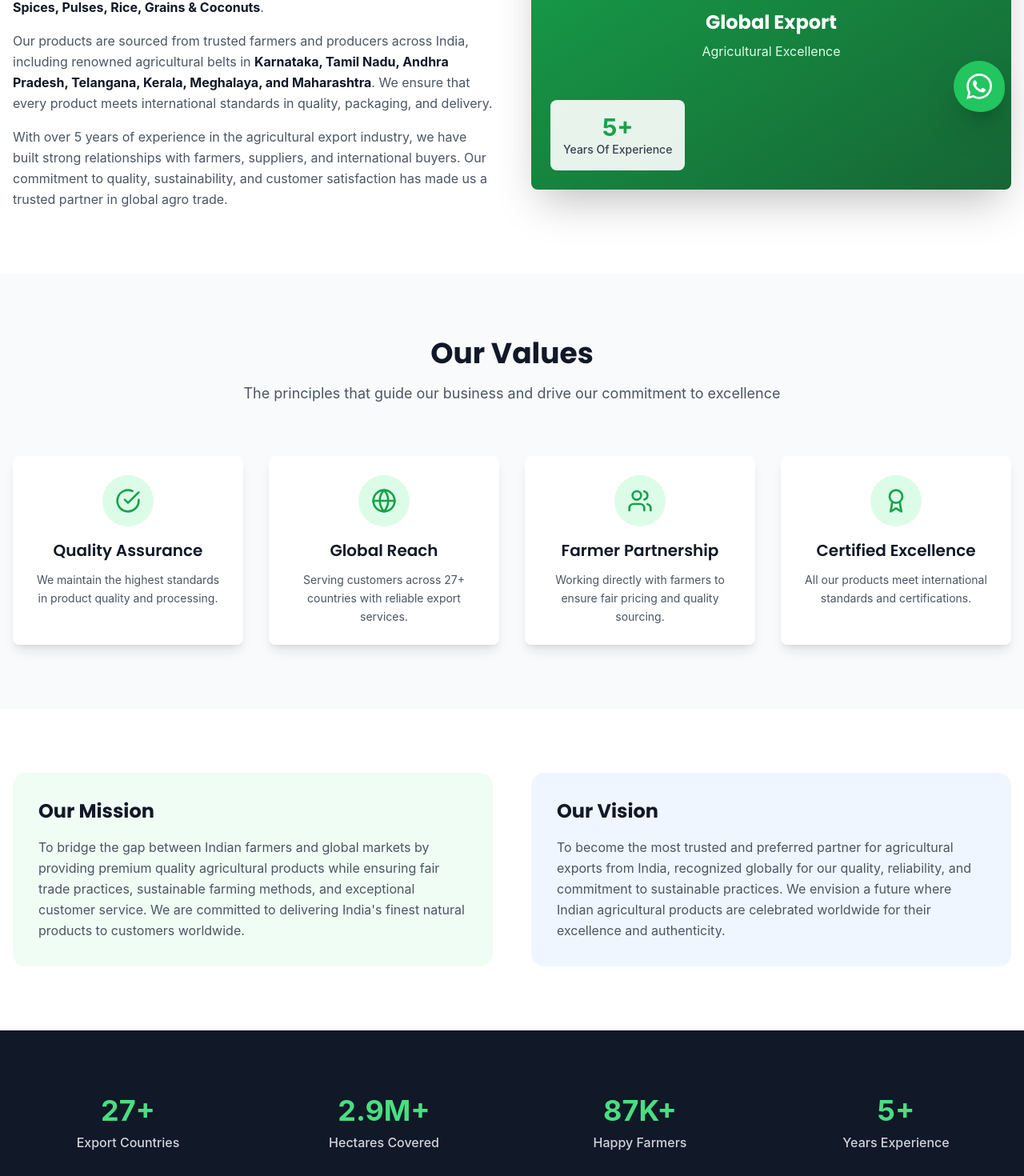
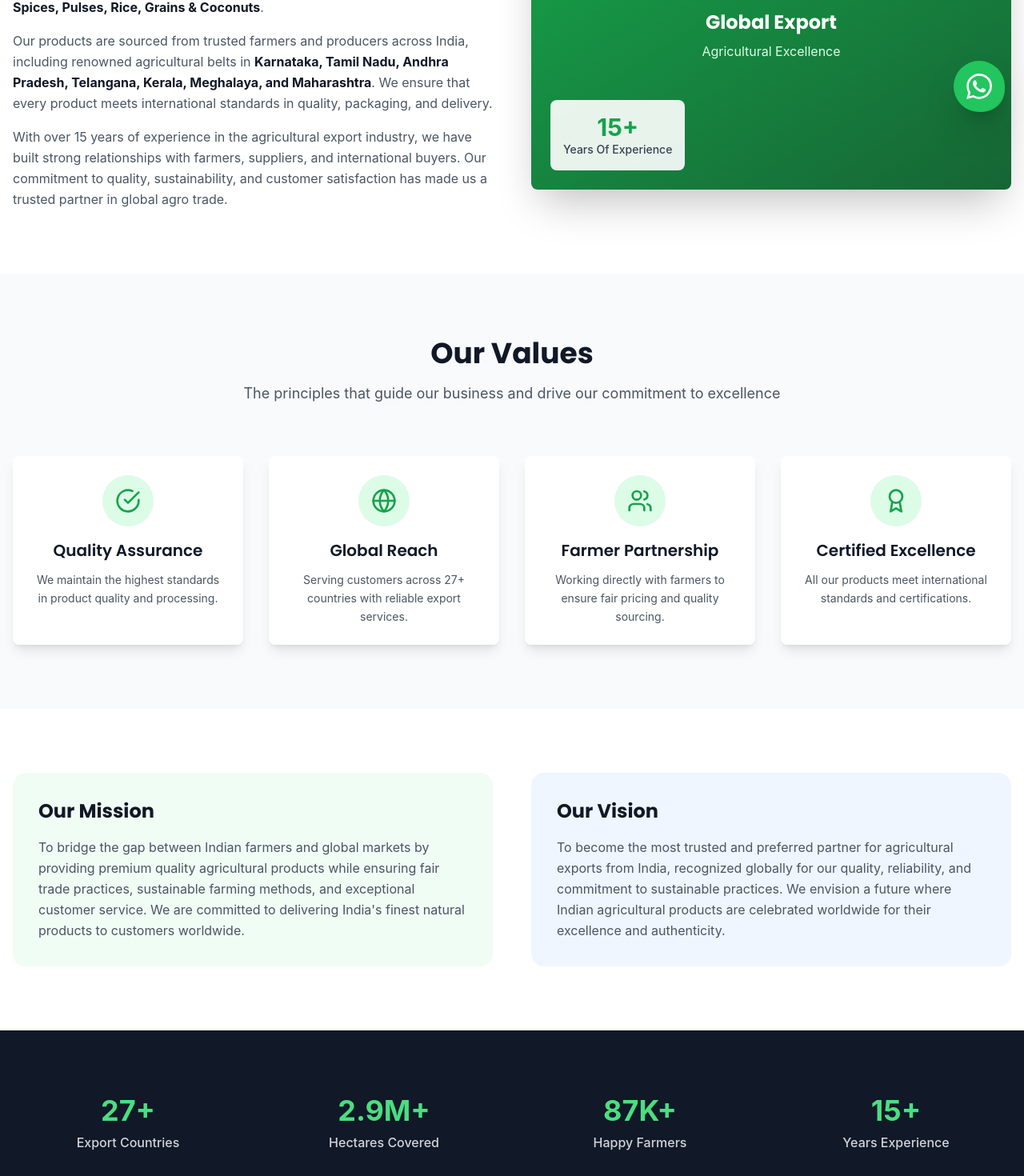
Before and after one commit to mdanouf44-cyber/JangamaJyothii, a Next.js app: page /about in a window 1280 px wide. Shown: the part 636-2106 px from the top of the page at 80% size. Built offline with nearby package versions, Linux system fonts and the light colour scheme; no server answers.

Commit message:
Update: Change all experience from 5+ years to 15+ years across website

```diff
--- a/src/app/about/page.tsx
+++ b/src/app/about/page.tsx
@@ -83,7 +83,7 @@ const AboutPage = () => {
                   in quality, packaging, and delivery.
                 </p>
                 <p>
-                  With over 5 years of experience in the agricultural export
+                  With over 15 years of experience in the agricultural export
                   industry, we have built strong relationships with farmers,
                   suppliers, and international buyers. Our commitment to
                   quality, sustainability, and customer satisfaction has made us
@@ -99,7 +99,7 @@ const AboutPage = () => {
                 </div>
               </div>
               <div className="absolute bottom-6 left-6 bg-white/90 backdrop-blur-sm rounded-lg p-4 text-center">
-                <div className="text-3xl font-bold text-green-600">5+</div>
+                <div className="text-3xl font-bold text-green-600">15+</div>
                 <div className="text-sm text-gray-700 font-medium">
                   Years Of Experience
                 </div>
@@ -201,7 +201,7 @@ const AboutPage = () => {
             </div>
             <div>
               <div className="text-3xl md:text-4xl font-bold text-green-400 mb-2">
-                5+
+                15+
               </div>
               <div className="text-gray-300 font-medium">Years Experience</div>
             </div>
--- a/src/app/products/coconut/page.tsx
+++ b/src/app/products/coconut/page.tsx
@@ -387,7 +387,7 @@ const CoconutPage = () => {
               <div className="grid grid-cols-2 md:grid-cols-4 gap-8">
                 {[
                   { number: '500+', label: 'Partner Farms', icon: '🌱' },
-                  { number: '25+', label: 'Years Experience', icon: '🏆' },
+                  { number: '15+', label: 'Years Experience', icon: '🏆' },
                   { number: '30+', label: 'Countries', icon: '🌍' },
                   { number: '100%', label: 'Natural', icon: '🌿' },
                 ].map((stat, index) => (
--- a/src/components/CountriesExportSection.tsx
+++ b/src/components/CountriesExportSection.tsx
@@ -21,7 +21,7 @@ const CountriesExportSection = () => {
     { number: '27+', label: 'Countries' },
     { number: '2.9M+', label: 'Hectares Field' },
     { number: '87K+', label: "Happy Farm's" },
-    { number: '5+', label: 'Years Experience' },
+    { number: '15+', label: 'Years Experience' },
   ]
 
   return (
```
